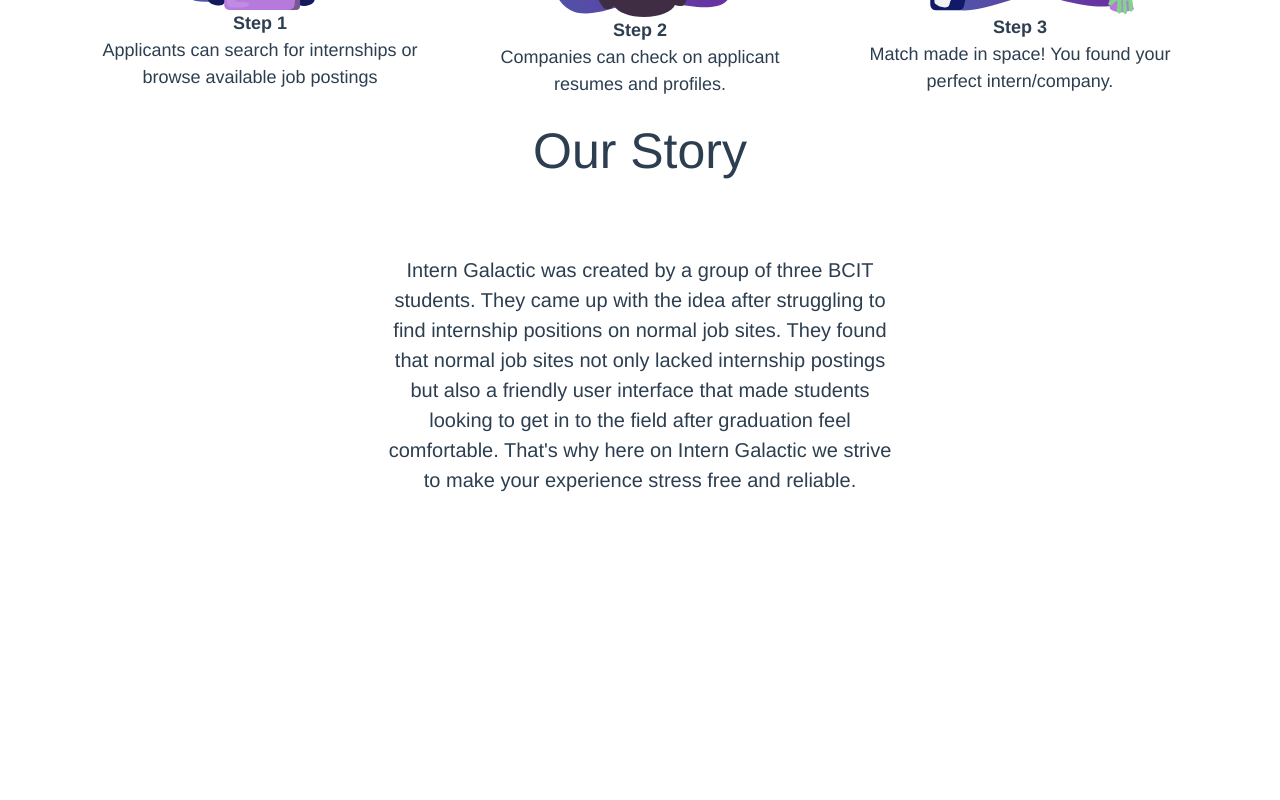
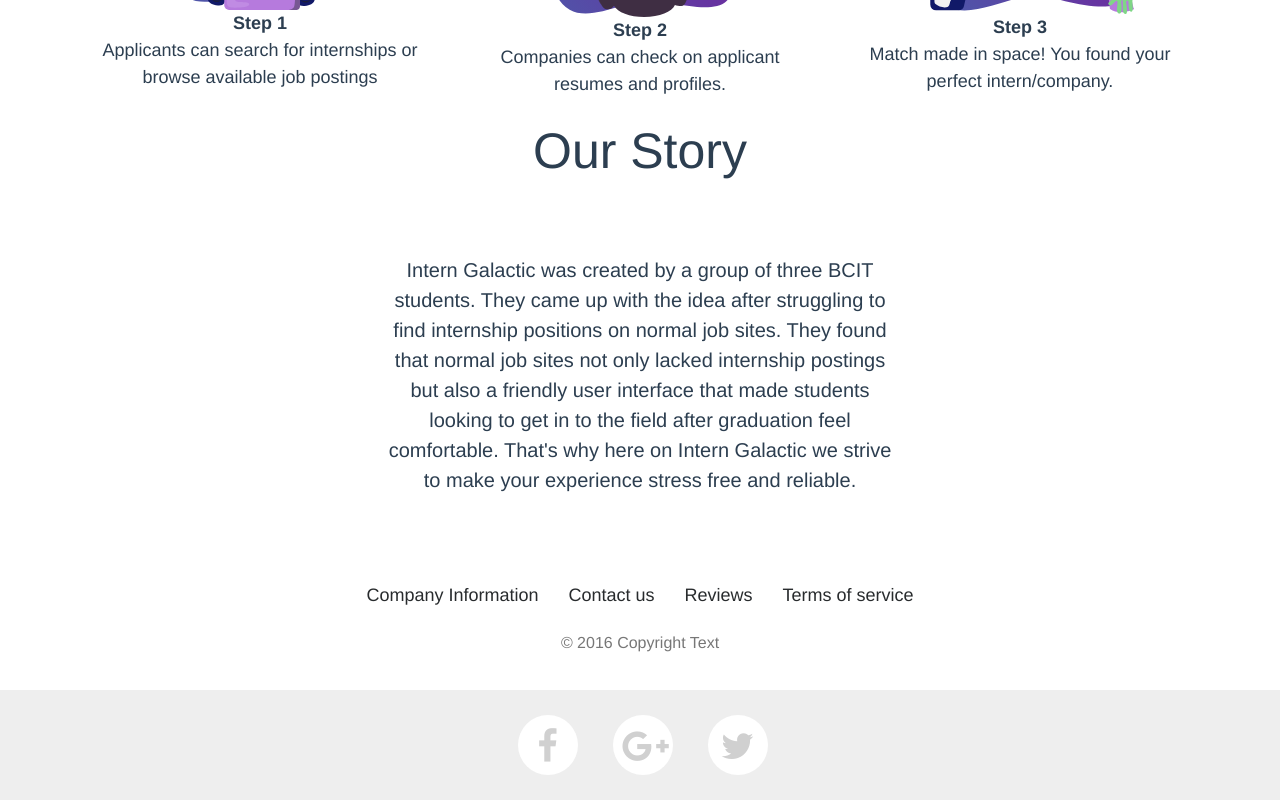
Before and after one commit to carmen-c/interngalactic, a Vue app in the folder myapp/: page / in a window 1280 px wide. Shown: the part 1829-2629 px from the top of the page. Before the commit the page ends 2374 px from the top, so only its background shows below. Built offline with nearby package versions, Linux system fonts and the light colour scheme; no server answers; some icons are missing; what v-calendar would draw is missing.

Commit message:
Footer Vue
Footer Page on Each page except for Admin

```diff
--- a/myapp/src/components/footer.vue
+++ /dev/null
@@ -1,18 +0,0 @@
-<template>
-  <div class="footer">
-    <h1>About Us</h1>
-  </div>
-</template>
-
-<script>
-// @ is an alias to /src
-
-import router from "../router.js";
-export default {
-  name: "footer"
-};
-</script>
-<style>
-
-
-</style>
--- /dev/null
+++ b/myapp/src/components/pageFooter.vue
@@ -0,0 +1,137 @@
+<template>
+<footer id="myFooter">
+        <div class="container">
+            <ul>
+                <li><a href="#">Company Information</a></li>
+                <li><a href="#">Contact us</a></li>
+                <li><a href="#">Reviews</a></li>
+                <li><a href="#">Terms of service</a></li>
+            </ul>
+        <p class="footer-copyright">© 2016 Copyright Text</p>
+        </div>
+        <div class="footer-social">
+            <a href="#" class="social-icons"><i class="fa fa-facebook"></i></a>
+            <a href="#" class="social-icons"><i class="fa fa-google-plus"></i></a>
+            <a href="#" class="social-icons"><i class="fa fa-twitter"></i></a>
+        </div>
+    </footer>
+</template>
+
+<script>
+// @ is an alias to /src
+
+export default {
+  name: "pageFooter"
+};
+</script>
+<style>
+@import url("https://cdnjs.cloudflare.com/ajax/libs/font-awesome/4.7.0/css/font-awesome.min.css");
+
+  #myFooter{
+    padding-top:32px;
+}
+
+#myFooter .container{
+    text-align: center;
+}
+
+#myFooter .footer-copyright{
+    margin-bottom: 35px;
+    text-align: center;
+    color: #777;
+}
+
+#myFooter ul{
+    list-style-type: none;
+    padding: 0;
+    margin-bottom: 18px;
+}
+
+#myFooter a{
+    color: #282b2d;
+    font-size: 18px;
+}
+
+#myFooter li{
+    display: inline-block;
+    margin: 0px 15px;
+    line-height: 2;
+}
+
+#myFooter .footer-social{
+    text-align: center;
+    padding-top: 25px;
+    padding-bottom: 25px;
+    background-color: #eee;
+}
+
+#myFooter .fa{
+    font-size: 36px;
+    margin-right: 15px;
+    margin-left: 20px;
+    background-color: white;
+    color: #d0d0d0;
+    border-radius: 51%;
+    padding: 10px;
+    height: 60px;
+    width: 60px;
+    text-align: center;
+    line-height: 43px;
+    text-decoration: none;
+    transition:color 0.2s;
+}
+
+#myFooter .fa-facebook:hover{
+   color: #2b55ff;
+}
+
+#myFooter .fa-facebook:focus{
+    color: #2b55ff;
+}
+
+#myFooter .fa-google-plus:hover{
+    color:red;
+}
+
+#myFooter .fa-google-plus:focus{
+    color:red;
+}
+
+#myFooter .fa-twitter:hover{
+    color: #00aced;
+
+}
+
+#myFooter .fa-twitter:focus{
+    color:#00aced;
+}
+
+
+
+/* CSS used for positioning the footers at the bottom of the page. */
+/* You can remove this. */
+
+html{
+    height: 100%;
+}
+
+body{
+    display: flex;
+    display: -webkit-flex;
+    flex-direction: column;
+    -webkit-flex-direction: column;
+    height: 100%;
+}
+
+.content{
+   flex: 1 0 auto;
+   -webkit-flex: 1 0 auto;
+   min-height: 200px;
+}
+
+#myFooter{
+   flex: 0 0 auto;
+   -webkit-flex: 0 0 auto;
+}
+
+</style>
--- a/myapp/src/views/Home.vue
+++ b/myapp/src/views/Home.vue
@@ -7,6 +7,9 @@
     <div v-if="this.page =='intern'" class="row">
       <internHomePage/>
     </div>
+    <div class="container-fluid">
+        <pageFooter />
+        </div>
   </div>
 </template>
 
@@ -15,12 +18,14 @@
 import internHomePage from "@/components/internHomePage.vue";
 import adminHomePage from "@/components/adminHomePage.vue";
 import firebase from "firebase";
+import pageFooter from "@/components/pageFooter.vue";
 
 export default {
   name: "home",
   components: {
     internHomePage,
-    adminHomePage
+    adminHomePage,
+    pageFooter
   },
   data() {
     return {
--- a/myapp/src/views/LoginPage.vue
+++ b/myapp/src/views/LoginPage.vue
@@ -155,8 +155,7 @@
       <About/>
         </div>
       <div class="container-fluid">
-<!--    NOT SHOWING    -->
-        <footer />
+        <pageFooter />
         </div>
     </div>
   </div>
@@ -166,13 +165,13 @@
 // @ is an alias to /src
 import firebase from "firebase";
 import About from "./About";
-import footer from "@/components/footer.vue";
+import pageFooter from "@/components/pageFooter.vue";
 
 export default {
   name: "LoginPage",
   components: {
     About,
-    footer
+    pageFooter
   },
   data() {
     return {
--- a/myapp/src/views/jobFeedPage.vue
+++ b/myapp/src/views/jobFeedPage.vue
@@ -102,6 +102,9 @@
         <!--	PUT THE ACCORDION HERE	  -->
       </div>
     </div>
+    <div class="container-fluid">
+        <pageFooter />
+        </div>
   </div>
 </template>
 
@@ -109,6 +112,7 @@
 // @ is an alias to /src
 import clientheader from "@/components/clientHeader.vue";
 import firebase from "firebase";
+import pageFooter from "@/components/pageFooter.vue";
 import jobPostContainer from "@/components/jobPostContainer.vue";
 // Boot Strap Vue
 import "bootstrap/dist/css/bootstrap.css";
@@ -118,7 +122,8 @@
   name: "LoginPage",
   components: {
     clientheader,
-    jobPostContainer
+    jobPostContainer,
+    pageFooter
   },
   data() {
     return {
--- a/myapp/src/views/profilePage.vue
+++ b/myapp/src/views/profilePage.vue
@@ -93,6 +93,9 @@
         </div>
       </div>
     </div>
+    <div class="container-fluid">
+        <pageFooter />
+        </div>
   </div>
 </template>
 
@@ -100,12 +103,14 @@
 // @ is an alias to /src
 import calendar from "@/components/calendar.vue";
 import clientHeader from "@/components/clientHeader.vue";
+import pageFooter from "@/components/pageFooter.vue";
 import firebase from "firebase";
 
 export default {
   name: "profilePage",
   components: {
-    clientHeader
+    clientHeader,
+    pageFooter
   },
   data() {
     return {
```
